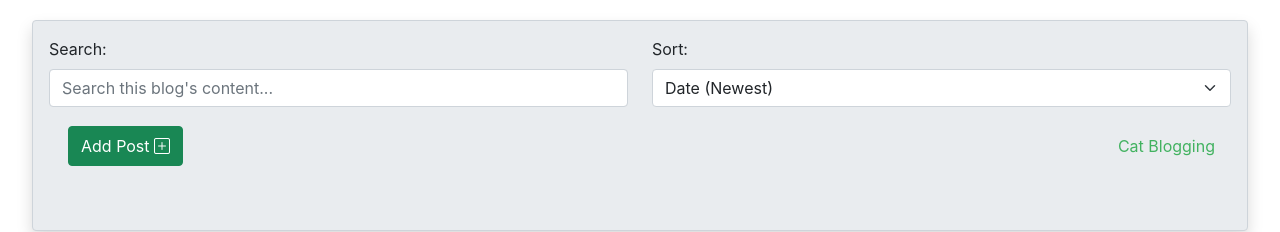
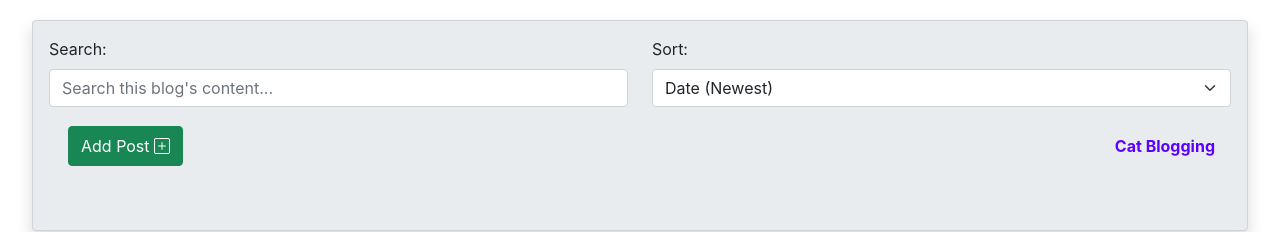
Before and after one commit to Graysen-W1/Blog-Admin, a plain HTML site: page index.html in a window 1280 px wide. Shown: the top 232 px of the page. Drawn offline with nearby package versions, Linux system fonts and the light colour scheme; no server answers.

Commit message:
Add files via upload

```diff
--- a/styles/style.css
+++ b/styles/style.css
@@ -52,5 +52,6 @@ body {
 }
 
 .nav-link {
-    color: #42b260;
+    color: #5900ff;
+    font-weight: bold;
 }
```
